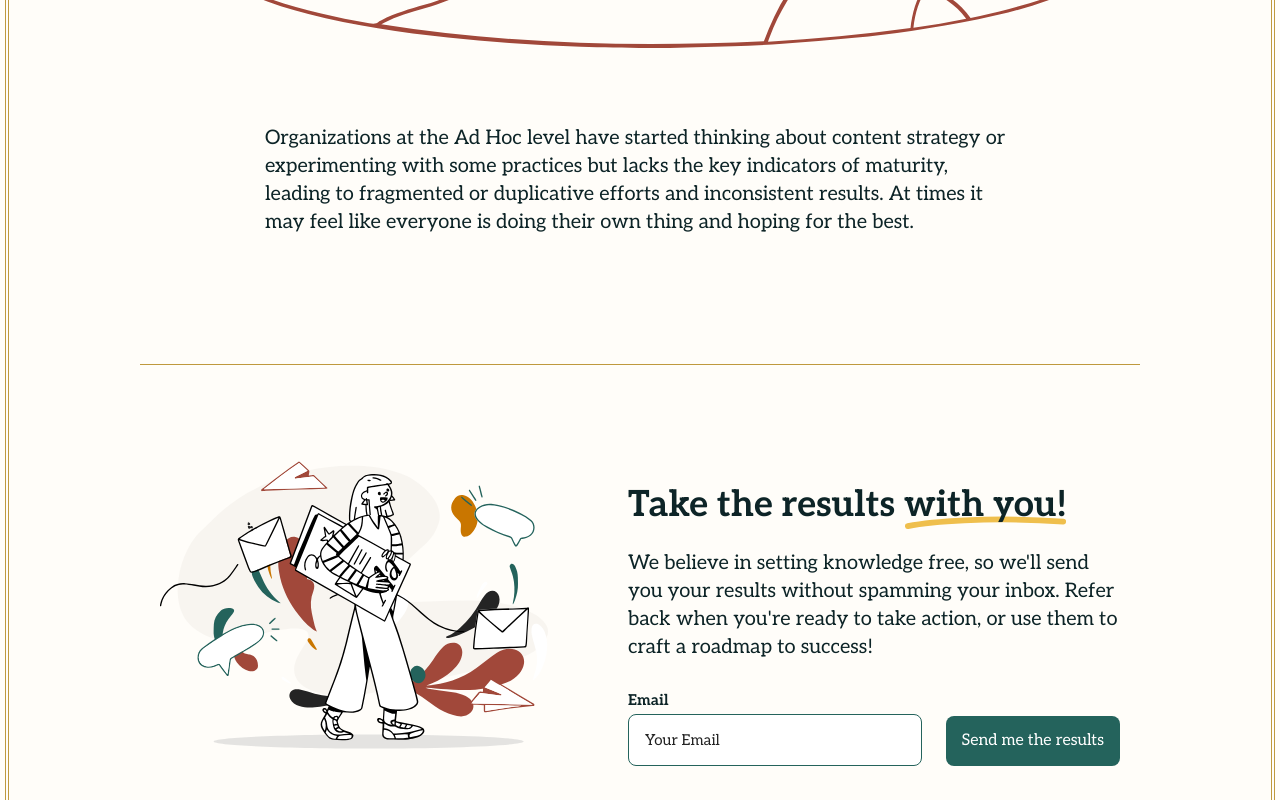
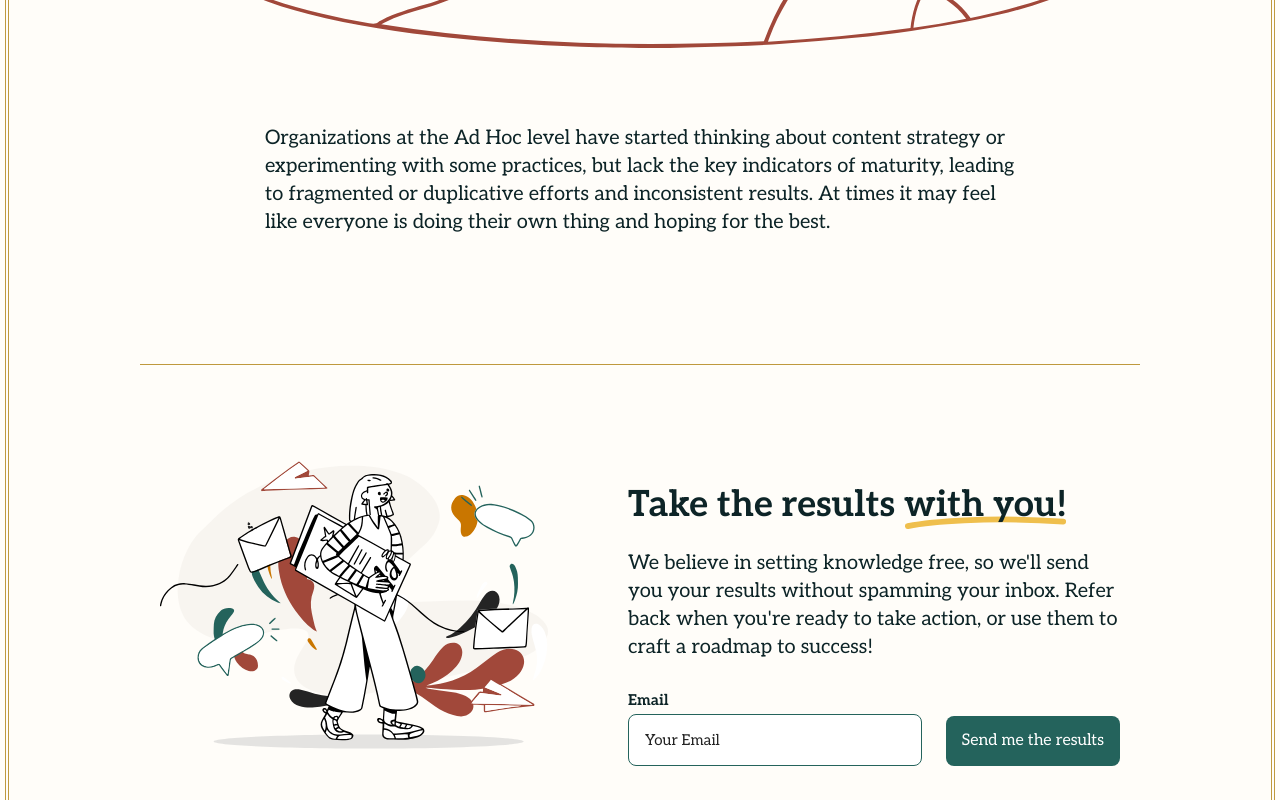
Before and after one commit to fourkitchens/content-maturity-quiz, a Next.js app: page /results in a window 1280 px wide. Shown: the part 840-1640 px from the top of the page. Built offline with nearby package versions, Linux system fonts and the light colour scheme.

Commit message:
Update resultsLevelData.js
Copy adjustments per Si.

```diff
--- a/src/data/resultsLevelData.js
+++ b/src/data/resultsLevelData.js
@@ -2,7 +2,7 @@ const resultsLevelData = [
   {
     title: 'Level 1: Ad Hoc',
     description:
-      'Organizations at the Ad Hoc level have started thinking about content strategy or experimenting with some practices but lacks the key indicators of maturity, leading to fragmented or duplicative efforts and inconsistent results. At times it may feel like everyone is doing their own thing and hoping for the best.',
+      'Organizations at the Ad Hoc level have started thinking about content strategy or experimenting with some practices, but lack the key indicators of maturity, leading to fragmented or duplicative efforts and inconsistent results. At times it may feel like everyone is doing their own thing and hoping for the best.',
     nextSteps:
       'There’s no time like the present to begin your content strategy journey! Start by establishing key foundational practices rather than diving into the deep end. Each organization is different, so consider your resources and remember that cultural shifts take time, care, and nurturing.',
     sections: [
@@ -34,7 +34,7 @@ const resultsLevelData = [
       {
         title: 'Educate and advocate.',
         description:
-          'Explain what you’re doing, why you’re doing it, and what you hope to achieve. Make it easy for your community to contribute to your efforts',
+          'Explain what you’re doing, why you’re doing it, and what you hope to achieve. Make it easy for your community to contribute to your efforts.',
       },
     ],
   },
@@ -78,7 +78,7 @@ const resultsLevelData = [
     ],
   },
   {
-    title: 'Level 3: Organized & Repeatable',
+    title: 'Level 3: Organized and Repeatable',
     description:
       'Your organization has made meaningful progress in developing the foundations for content strategy maturity. Level 3 is the most commonly encountered stage for organizations. Keep the positive momentum going so as not to plateau!',
     nextSteps:
@@ -117,7 +117,7 @@ const resultsLevelData = [
     ],
   },
   {
-    title: 'Level 4: Managed & Sustainable',
+    title: 'Level 4: Managed and Sustainable',
     description:
       'You’ve made momentous strides in operationalizing content strategy throughout your organization. At this level, organizations typically experience a significant return on investment. Plan to continually evaluate and refine your approach while nurturing your content-first culture.',
     nextSteps: false,
@@ -125,7 +125,7 @@ const resultsLevelData = [
       {
         title: 'Regularly assess your strategy.',
         description:
-          'Is your strategy achieving results? Are creators using it to guide their content choices? Are your goals and success metrics appropriate? Would a diversified strategy better support your internal teams? Review and refine as needed. Encourage leadership to be vocal with their support.',
+          'Is your strategy achieving results? Are creators using it to guide their content choices? Are your goals and success metrics appropriate? Would a diversified strategy better support your internal teams? Review and refine as needed. Encourage leadership to be vocal in their support.',
       },
       {
         title: 'Nurture your community. ',
@@ -150,14 +150,14 @@ const resultsLevelData = [
       {
         title: 'Level up your tactics.',
         description:
-          'Focus on small, sustainable changes and measure the outcomes. Changing or attempting too many tactics at once makes it difficult to measure their effectiveness. Set a goal, make a prediction,  experiment with a new tactic, and measure the outcomes. ',
+          'Focus on small, sustainable changes and measure the outcomes. Changing or trying too many tactics at once makes it difficult to measure their effectiveness. Set a goal, make a prediction,  experiment with a new tactic, and measure the outcomes. ',
       },
     ],
   },
   {
-    title: 'Level 5: Optimized & Strategic',
+    title: 'Level 5: Optimized and Strategic',
     description:
-      'Congratulations! You’ve embraced content strategy to such an extent it must feel like you’re unstoppable. Take some time to celebrate, but remember, content strategy has no endpoint. Even organizations at this level have improvements to make, efficiencies to embrace, and challenges to conquer.',
+      'Congratulations! You’ve embraced content strategy to such an extent that it must feel like you’re unstoppable. Take some time to celebrate, but remember, content strategy has no endpoint. Even organizations at this level have improvements to make, efficiencies to embrace, and challenges to conquer.',
     nextSteps: false,
     sections: [
       {
```
